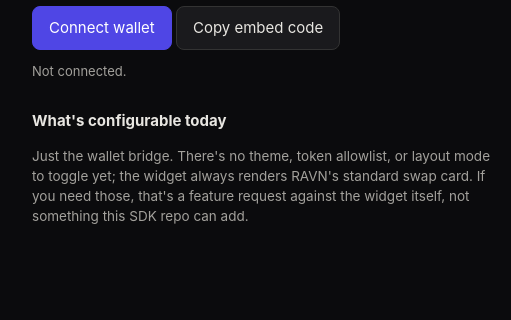
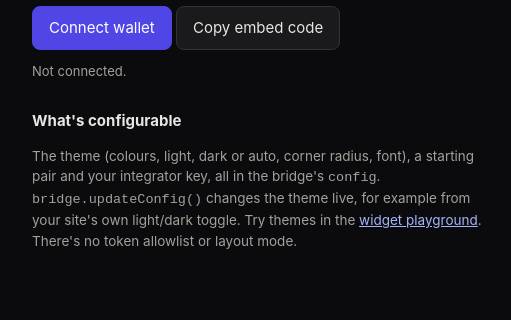
Before and after one commit to ravndex/ravn-sdk, a website: page index.html in a window 1280 px wide. Shown: the part 143-463 px from the top of the page, 0-511 px from the left. Drawn offline with Linux system fonts and the light colour scheme; a script that the page names is missing.

Commit message:
Playground page: the widget has a theme now (point to RAVN's theme playground) (#59)
index.html said the widget reads no config and has no theme to toggle. Since ravn-mvp#662
and widget-connector 0.1.5 it reads a theme, a starting pair and the integrator key, and
updateConfig changes the theme live. This page stays the unthemed bridge demo and links to
app.ravn.exchange/widget/playground for theme knobs.

```diff
--- a/index.html
+++ b/index.html
@@ -1,11 +1,9 @@
 <!--
   RAVN widget playground, served via GitHub Pages from this repo's root.
 
-  This is deliberately not a config-knob playground like some widgets ship: RAVN's widget page
-  (src/app/widget/v1/page.tsx in the private app) doesn't yet read the `config` object the bridge
-  sends at handshake, so there's no theme/mode/variant to toggle here. What this page actually
-  demonstrates is real: connect a wallet, watch @ravnexchange/widget-connector bridge it into the
-  live widget iframe, and copy the exact code that does it.
+  This page shows the wallet bridge only, with the widget unthemed: connect a wallet, watch
+  @ravnexchange/widget-connector bridge it into the live widget iframe, and copy the exact code
+  that does it. Theme knobs live in RAVN's own playground, app.ravn.exchange/widget/playground.
 
   The iframe's ?origin= must equal wherever this page is actually served from: the widget's
   bridge only accepts postMessage from that exact origin, enforced by the browser itself, not by
@@ -101,11 +99,13 @@
       <button id="copy">Copy embed code</button>
       <div id="status">Not connected.</div>
       <pre id="fallback-code" hidden></pre>
-      <h2 style="font-size: 15px; margin-top: 28px">What's configurable today</h2>
+      <h2 style="font-size: 15px; margin-top: 28px">What's configurable</h2>
       <p style="color: #a3a19c; font-size: 13.5px">
-        Just the wallet bridge. There's no theme, token allowlist, or layout mode to toggle yet;
-        the widget always renders RAVN's standard swap card. If you need those, that's a feature
-        request against the widget itself, not something this SDK repo can add.
+        The theme (colours, light, dark or auto, corner radius, font), a starting pair and your
+        integrator key, all in the bridge's <code>config</code>. <code>bridge.updateConfig()</code>
+        changes the theme live, for example from your site's own light/dark toggle. Try themes in
+        the <a href="https://app.ravn.exchange/widget/playground">widget playground</a>. There's no
+        token allowlist or layout mode.
       </p>
     </div>
 
```
Also changed, not shown: README.md.
